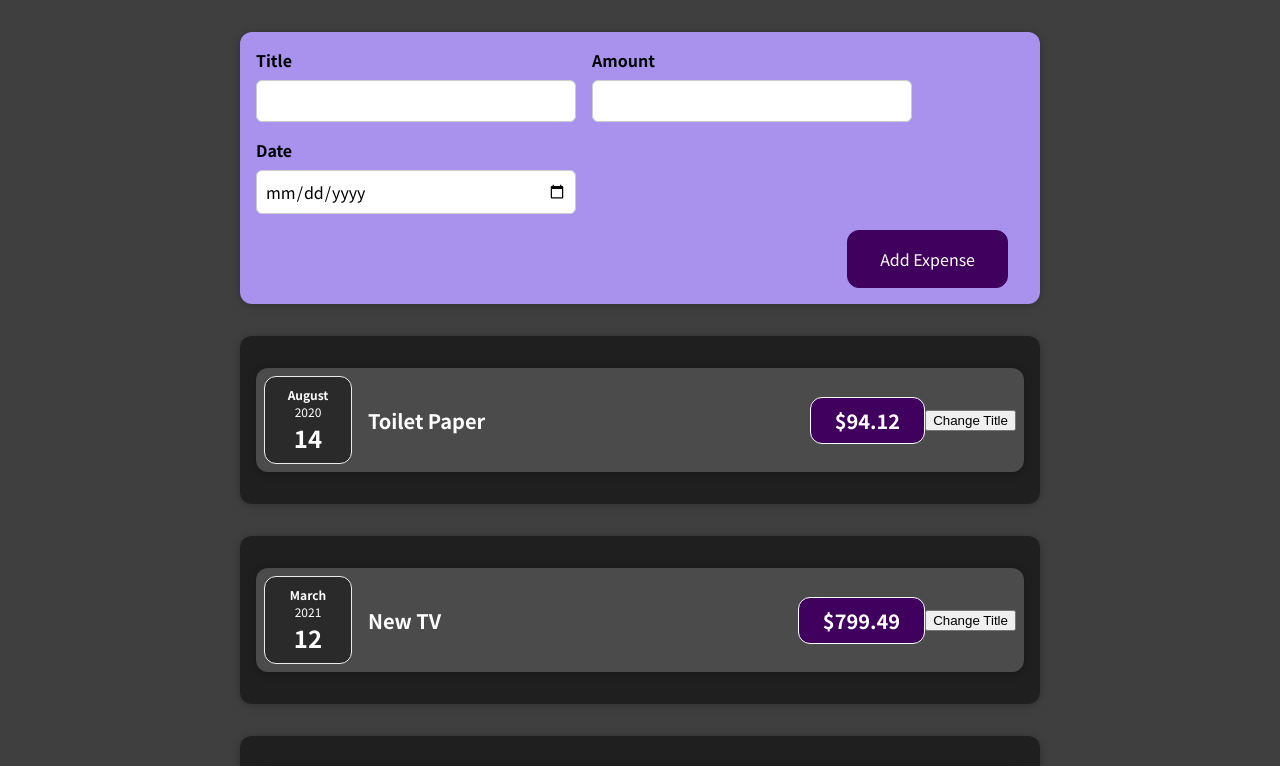
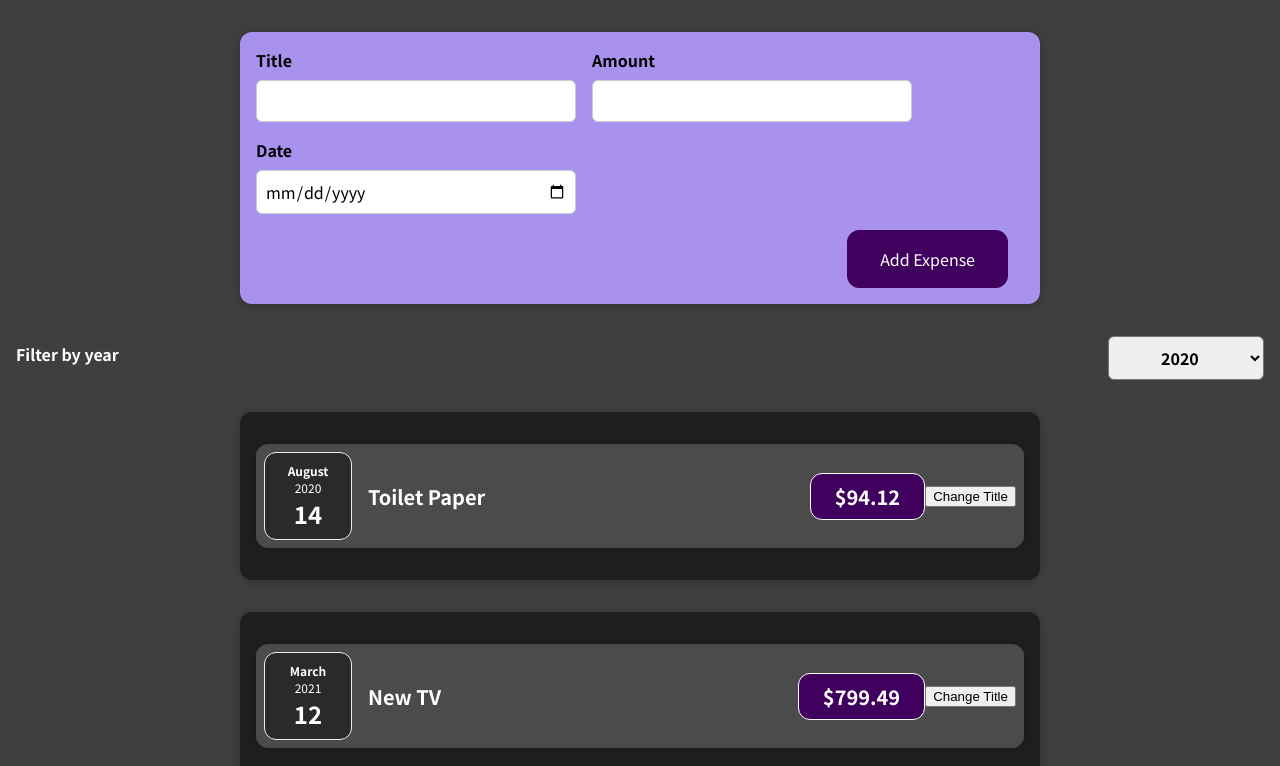
Before and after one commit to sarthak13gupta/expense_app_react, a React (Create React App) app: page / in a window 1280 px wide. Shown: the top 766 px of the page. Built offline with nearby package versions, Linux system fonts and the light colour scheme.

Commit message:
added filter year dropdown

```diff
--- a/src/App.jsx
+++ b/src/App.jsx
@@ -1,6 +1,9 @@
+import { useState } from "react";
+
 import ExpenseItem from "./components/Expenses/ExpenseItem";
 import Expenses from "./components/Expenses/Expenses"
 import NewExpense from "./components/NewExpense/NewExpense";
+import ExpensesFilter from "./components/ExpensesFilter/ExpensesFilter";
 function App() {
     const expenses = [
         {
@@ -36,10 +39,20 @@
         console.log(expense)
     }
 
+    const [saveYear , setSaveYear] = useState('2020')
+
+    const saveYearChangeHandler = (year) => {
+        console.log(year)
+        setSaveYear(year)
+    }
+
     return(
         <div>
             <div>
             <NewExpense onAddExpense = {addExpenseHandler}/>
+            <div>
+                <ExpensesFilter  defaultYear = {saveYear} onSaveYearChange = {saveYearChangeHandler}/>
+            </div>
             </div>
             <div>
             {expenses.map(expense =>(
--- a/src/components/Expenses/Expenses.jsx
+++ b/src/components/Expenses/Expenses.jsx
@@ -1,9 +1,12 @@
 import "./Expenses.css"
+import ExpensesFilter from "../ExpensesFilter/ExpensesFilter"
 import Card from "../UI/Card"
 import ExpenseItem from "./ExpenseItem"
 const Expenses = (props) => {
     return (
-        <Card className="expenses">
+        <div>
+            {/* <ExpensesFilter/> */}
+            <Card className="expenses">
             {
                 <ExpenseItem
                 date =  {props.date}
@@ -12,6 +15,8 @@
                 />
             }
         </Card>
+        </div>
+
     )
 }
 export default Expenses
--- /dev/null
+++ b/src/components/ExpensesFilter/ExpensesFilter.css
@@ -0,0 +1,24 @@
+.expenses-filter {
+    color: white;
+    padding: 0 1rem;
+}
+
+.expenses-filter__control {
+    display: flex;
+    width: 100%;
+    align-items: center;
+    justify-content: space-between;
+    margin: 1rem 0;
+}
+
+.expenses-filter label {
+    font-weight: bold;
+    margin-bottom: 0.5rem;
+}
+
+.expenses-filter select {
+    font: inherit;
+    padding: 0.5rem 3rem;
+    font-weight: bold;
+    border-radius: 6px;
+}
--- /dev/null
+++ b/src/components/ExpensesFilter/ExpensesFilter.jsx
@@ -0,0 +1,30 @@
+import React from 'react';
+
+import './ExpensesFilter.css';
+
+const ExpensesFilter = (props) => {
+
+    const yearChangeHandler = (event) => {
+        const year = event.target.value
+        console.log(year)
+
+        props.onSaveYearChange(year)
+    }
+
+
+  return (
+    <div className='expenses-filter'>
+      <div className='expenses-filter__control'>
+        <label>Filter by year</label>
+        <select value = {props.defaultYear} onChange ={yearChangeHandler} >
+          <option value='2022'>2022</option>
+          <option value='2021'>2021</option>
+          <option value='2020'>2020</option>
+          <option value='2019'>2019</option>
+        </select>
+      </div>
+    </div>
+  );
+};
+
+export default ExpensesFilter;
--- a/src/components/NewExpense/ExpenseForm.jsx
+++ b/src/components/NewExpense/ExpenseForm.jsx
@@ -4,7 +4,7 @@
 const ExpenseForm = (props) => {
 
 
-    const [EnteredTitle , setEnteredTitle] = useState('')
+    const [EnteredTitle , setEnteredTitle] = useState()
     const [EnteredAmount , setEnteredAmount] = useState()
     const [EnteredDate , setEnteredDate] = useState()
 
```
Also changed, not shown: 1 other file (tests, documents, lock files or other folders).
